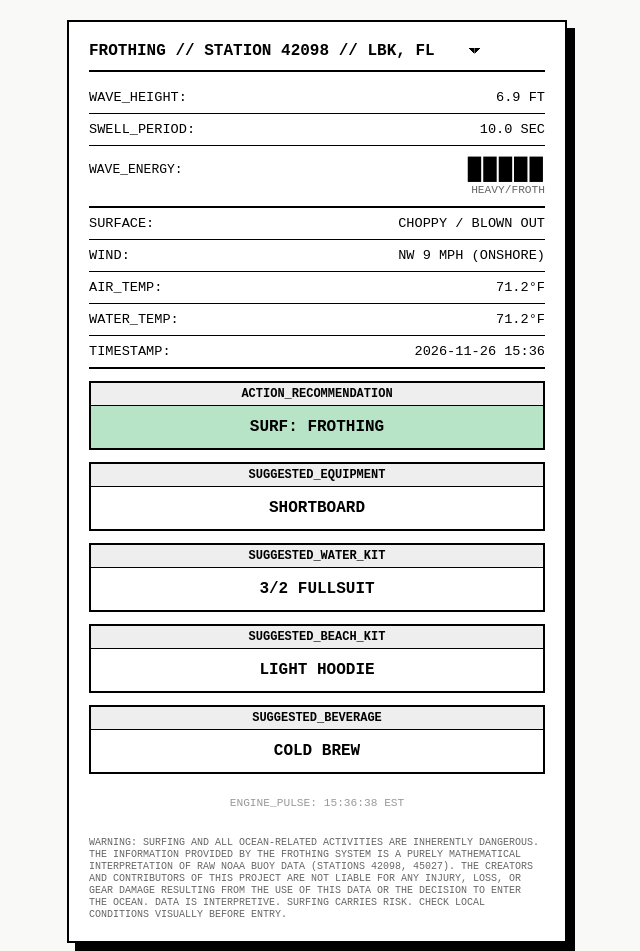
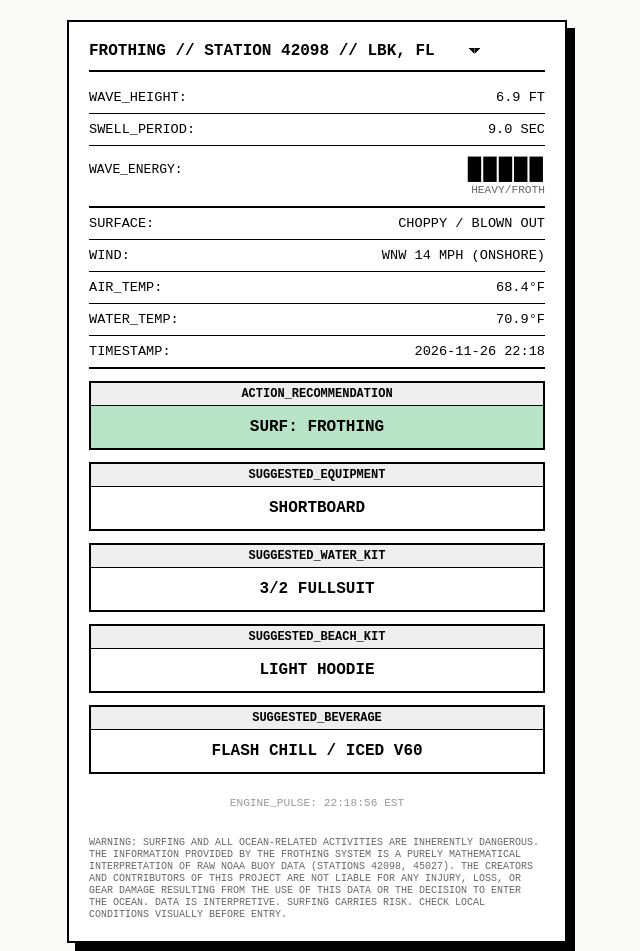
Before and after one commit to ThermodynamicExtraction/frothing, a plain HTML site: page index.html in a window 1280 px wide. Shown: the whole page, without its empty margins (323-963 px from the left). Drawn offline with Linux system fonts and the light colour scheme.

Commit message:
FROTH_UPDATE: {timestamp}

```diff
--- a/index.html
+++ b/index.html
@@ -55,7 +55,7 @@
 
         <div class="report" data-buoy="42098">
         <div class="row"><span>WAVE_HEIGHT:</span><span>6.9 FT</span></div>
-        <div class="row"><span>SWELL_PERIOD:</span><span>10.0 SEC</span></div>
+        <div class="row"><span>SWELL_PERIOD:</span><span>9.0 SEC</span></div>
 
         <div class="chart-box">
             <div class="chart-row">
@@ -66,10 +66,10 @@
         </div>
 
         <div class="row"><span>SURFACE:</span><span>CHOPPY / BLOWN OUT</span></div>
-        <div class="row"><span>WIND:</span><span>NW 9 MPH (ONSHORE)</span></div>
-        <div class="row"><span>AIR_TEMP:</span><span>71.2°F</span></div>
-        <div class="row"><span>WATER_TEMP:</span><span>71.2°F</span></div>
-        <div class="row" style="border-bottom: 2px solid var(--black);"><span>TIMESTAMP:</span><span>2026-11-26 15:36</span></div>
+        <div class="row"><span>WIND:</span><span>WNW 14 MPH (ONSHORE)</span></div>
+        <div class="row"><span>AIR_TEMP:</span><span>68.4°F</span></div>
+        <div class="row"><span>WATER_TEMP:</span><span>70.9°F</span></div>
+        <div class="row" style="border-bottom: 2px solid var(--black);"><span>TIMESTAMP:</span><span>2026-11-26 22:18</span></div>
 
         <div class="rec-box">
             <div class="rec-label">ACTION_RECOMMENDATION</div>
@@ -79,7 +79,7 @@
         <div class="rec-box"><div class="rec-label">SUGGESTED_EQUIPMENT</div><div class="rec-val">SHORTBOARD</div></div>
         <div class="rec-box"><div class="rec-label">SUGGESTED_WATER_KIT</div><div class="rec-val">3/2 FULLSUIT</div></div>
         <div class="rec-box"><div class="rec-label">SUGGESTED_BEACH_KIT</div><div class="rec-val">LIGHT HOODIE</div></div>
-        <div class="rec-box"><div class="rec-label">SUGGESTED_BEVERAGE</div><div class="rec-val">COLD BREW</div></div>
+        <div class="rec-box"><div class="rec-label">SUGGESTED_BEVERAGE</div><div class="rec-val">FLASH CHILL / ICED V60</div></div>
         </div>
         <div class="report" data-buoy="45027" hidden>
         <div class="row"><span>WAVE_HEIGHT:</span><span>-- FT</span></div>
@@ -94,10 +94,10 @@
         </div>
 
         <div class="row"><span>SURFACE:</span><span>--</span></div>
-        <div class="row"><span>WIND:</span><span>N 3 MPH</span></div>
+        <div class="row"><span>WIND:</span><span>N 0 MPH</span></div>
         <div class="row"><span>AIR_TEMP:</span><span>--°F</span></div>
         <div class="row"><span>WATER_TEMP:</span><span>--°F</span></div>
-        <div class="row" style="border-bottom: 2px solid var(--black);"><span>TIMESTAMP:</span><span>2026-11-26 15:36</span></div>
+        <div class="row" style="border-bottom: 2px solid var(--black);"><span>TIMESTAMP:</span><span>2026-11-26 22:18</span></div>
 
         <div class="rec-box">
             <div class="rec-label">ACTION_RECOMMENDATION</div>
@@ -111,7 +111,7 @@
         </div>
 
         <div class="row" style="border: none; font-size: 0.7rem; opacity: 0.4; justify-content: center; margin-top: 15px;">
-            <span>ENGINE_PULSE: 15:36:38 EST</span>
+            <span>ENGINE_PULSE: 22:18:56 EST</span>
         </div>
 
         <div class="legal">WARNING: Surfing and all ocean-related activities are inherently dangerous. The information provided by the Frothing system is a purely mathematical interpretation of raw NOAA buoy data (Stations 42098, 45027).
```
